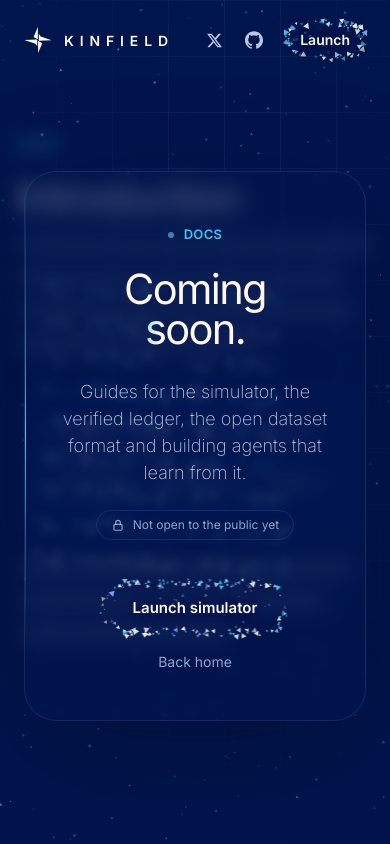
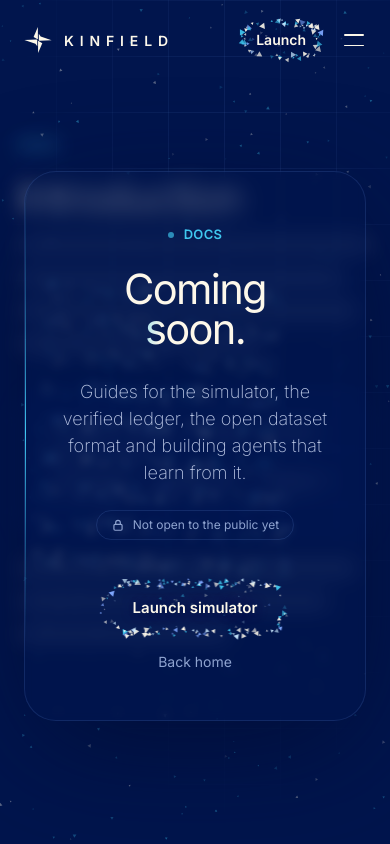
Before and after one commit to KinfieldLabs/KINFIELD, a Next.js app: page /docs in a window 390 px wide. Built offline with nearby package versions, Linux system fonts and the light colour scheme.

Commit message:
Add a phone menu with the section and page links

```diff
--- a/src/components/SiteNav.tsx
+++ b/src/components/SiteNav.tsx
@@ -63,6 +63,7 @@ function Socials() {
 /** Transparent top bar that tucks away while scrolling down and returns on scroll up. */
 export function SiteNav() {
   const [hidden, setHidden] = useState(false);
+  const [open, setOpen] = useState(false);
   const path = usePathname();
   const home = path === "/";
   useEffect(() => {
@@ -77,13 +78,78 @@ export function SiteNav() {
     return () => window.removeEventListener("scroll", on);
   }, []);
 
+  // Menu: close on Escape or when the screen grows past phone size
+  useEffect(() => {
+    if (!open) return;
+    const onKey = (e: KeyboardEvent) => e.key === "Escape" && setOpen(false);
+    const wide = window.matchMedia("(min-width: 768px)");
+    const onWide = () => wide.matches && setOpen(false);
+    window.addEventListener("keydown", onKey);
+    wide.addEventListener("change", onWide);
+    document.documentElement.style.overflow = "hidden";
+    return () => {
+      window.removeEventListener("keydown", onKey);
+      wide.removeEventListener("change", onWide);
+      document.documentElement.style.overflow = "";
+    };
+  }, [open]);
+
+  const links: [string, string][] = [
+    ...SECTIONS.map(([id, label]): [string, string] => [home ? `#${id}` : `/#${id}`, label]),
+    ...PAGES.map(([href, label]): [string, string] => [href, label]),
+  ];
+
   return (
     <header
       className={`fixed inset-x-0 top-0 z-50 transition-transform duration-700 ease-[var(--ease-out)] ${
-        hidden ? "-translate-y-full" : "translate-y-0"
+        hidden && !open ? "-translate-y-full" : "translate-y-0"
       }`}
     >
-      <div className="mx-auto flex max-w-[1280px] items-center justify-between px-6 py-5">
+      {/* Phone menu: a frosted sheet under the bar */}
+      <div
+        id="mobile-menu"
+        aria-hidden={!open}
+        inert={!open}
+        className={`absolute inset-x-0 top-0 h-[100svh] bg-navy-950/70 backdrop-blur-xl transition-opacity duration-500 ease-[var(--ease-out)] md:hidden ${
+          open ? "opacity-100" : "pointer-events-none opacity-0"
+        }`}
+      >
+        <nav aria-label="Menu" className="flex h-full flex-col px-6 pb-10 pt-28">
+          {links.map(([href, label], k) => {
+            const current = href === path;
+            return (
+              <Link
+                key={href}
+                href={href}
+                onClick={() => setOpen(false)}
+                aria-current={current ? "page" : undefined}
+                style={{ transitionDelay: open ? `${80 + k * 45}ms` : "0ms" }}
+                className={`flex items-center justify-between border-b border-line py-4 text-[1.75rem] tracking-[-0.03em] transition-[opacity,transform] duration-700 ease-[var(--ease-out)] ${
+                  open ? "translate-y-0 opacity-100" : "translate-y-4 opacity-0"
+                } ${current ? "text-cyan" : "text-cream"}`}
+              >
+                {label}
+                {PAGES.some(([p]) => p === href) && (
+                  <span className="rounded-full border border-line px-2 py-0.5 text-[10px] font-semibold uppercase tracking-wider text-muted">
+                    Soon
+                  </span>
+                )}
+              </Link>
+            );
+          })}
+          <div
+            style={{ transitionDelay: open ? `${80 + links.length * 45}ms` : "0ms" }}
+            className={`mt-auto flex items-center justify-between transition-[opacity,transform] duration-700 ease-[var(--ease-out)] ${
+              open ? "translate-y-0 opacity-100" : "translate-y-4 opacity-0"
+            }`}
+          >
+            <span className="text-sm text-muted">Follow Kinfield</span>
+            <Socials />
+          </div>
+        </nav>
+      </div>
+
+      <div className="relative mx-auto flex max-w-[1280px] items-center justify-between px-6 py-5">
         <Logo />
         <nav className="flex items-center gap-3 sm:gap-7">
           {SECTIONS.map(([id, label]) => (
@@ -101,10 +167,33 @@ export function SiteNav() {
               {label}
             </Link>
           ))}
-          <Socials />
+          <div className="hidden md:block">
+            <Socials />
+          </div>
           <ConstellationButton href="/simulate" size="sm" className="whitespace-nowrap">
             Launch<span className="hidden sm:inline"> simulator</span>
           </ConstellationButton>
+          <button
+            type="button"
+            onClick={() => setOpen((o) => !o)}
+            aria-expanded={open}
+            aria-controls="mobile-menu"
+            aria-label={open ? "Close menu" : "Open menu"}
+            className="-mr-2 flex h-10 w-10 items-center justify-center rounded-full text-cream focus-visible:outline-2 focus-visible:outline-offset-2 focus-visible:outline-cyan md:hidden"
+          >
+            <span className="relative block h-3 w-5" aria-hidden>
+              <span
+                className={`absolute left-0 h-[1.5px] w-5 rounded-full bg-current transition-all duration-500 ease-[var(--ease-out)] ${
+                  open ? "top-[5px] rotate-45" : "top-0"
+                }`}
+              />
+              <span
+                className={`absolute left-0 h-[1.5px] w-5 rounded-full bg-current transition-all duration-500 ease-[var(--ease-out)] ${
+                  open ? "top-[5px] -rotate-45" : "top-[10.5px]"
+                }`}
+              />
+            </span>
+          </button>
         </nav>
       </div>
     </header>
```
